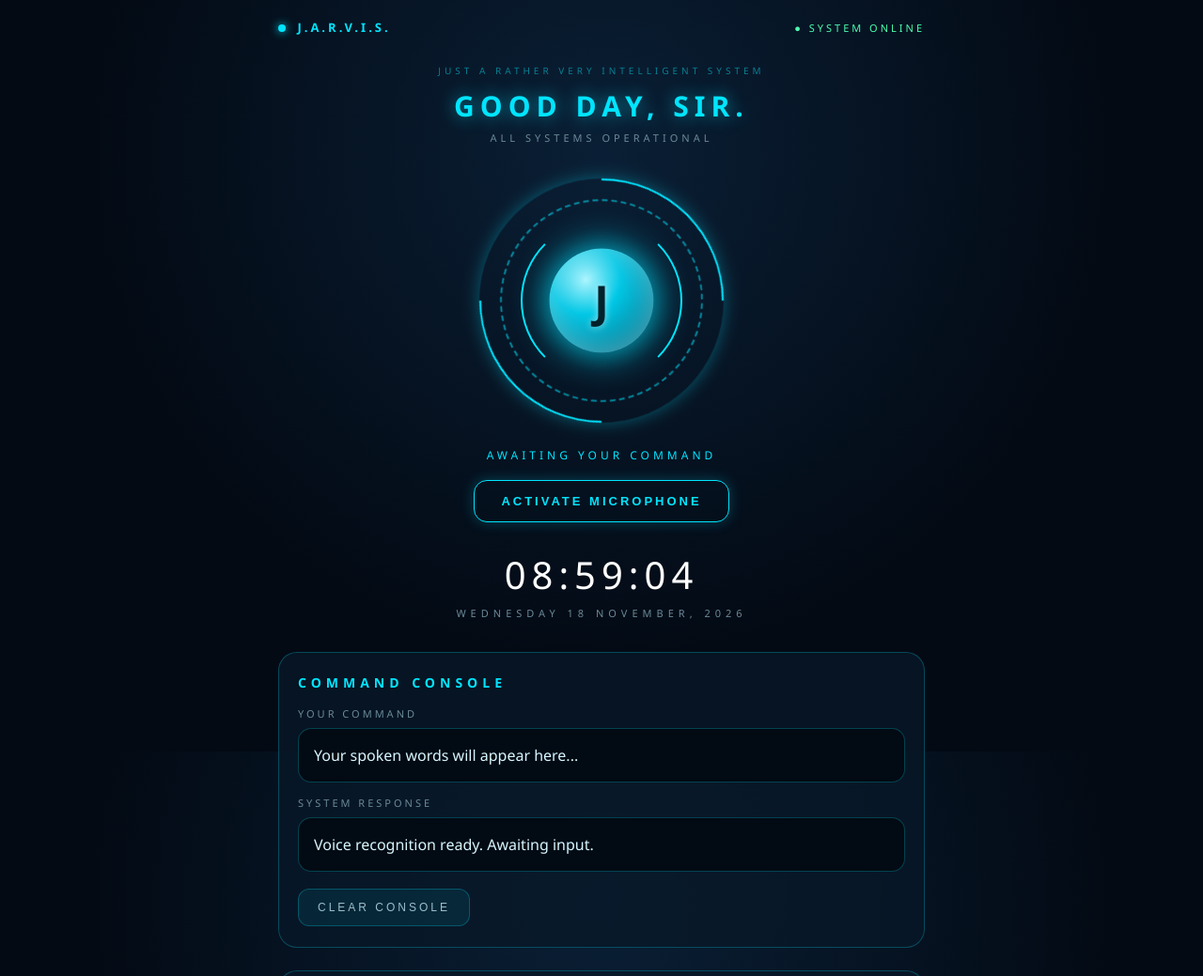
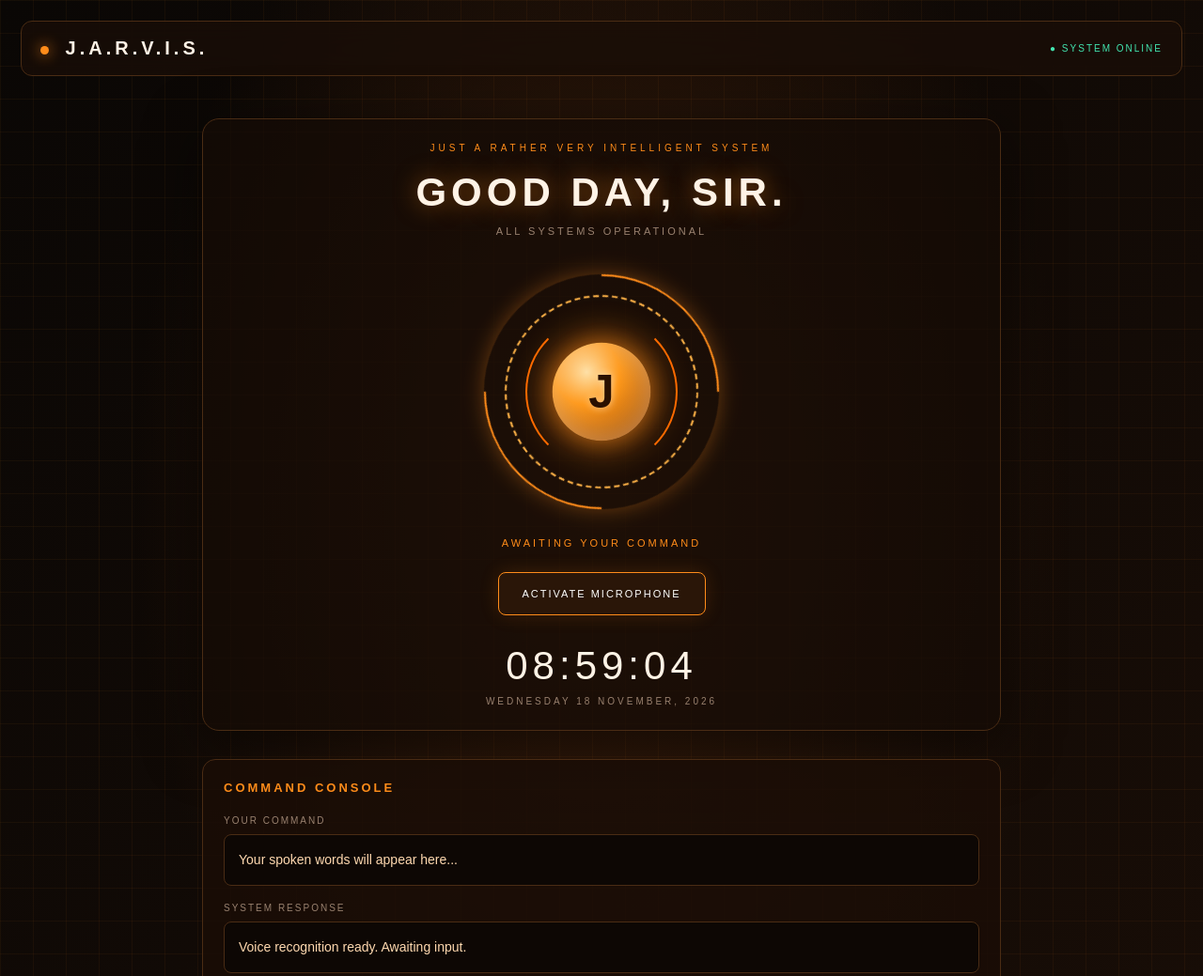
Before and after one commit to zvlrxq-coder/Personal-Jarvis-ai, a plain HTML site: page index.html in a window 1280 px wide. Shown: the top 1039 px of the page at 94% size. Drawn offline with Linux system fonts and the light colour scheme.

Commit message:
Update style.css

```diff
--- a/style.css
+++ b/style.css
@@ -1,158 +1,338 @@
-* { box-sizing: border-box; margin: 0; padding: 0; }
+* {
+  box-sizing: border-box;
+}
 
 :root {
-  --cyan: #00e5ff;
-  --cyan-dim: #0a7f93;
-  --bg: #030a14;
-  --panel: rgba(8, 24, 40, 0.75);
-  --line: rgba(0, 229, 255, 0.25);
+  --bg: #0a0705;
+  --accent: #ff8c1a;
+  --accent-rgb: 255, 140, 26;
+  --accent-2: #ffb347;
+  --accent-3: #ff6a00;
+  --muted: #9a8270;
+  --white: #fff3e6;
+  --line: #4a2c14;
 }
 
 body {
-  background: radial-gradient(circle at 50% 20%, #0a1f35 0%, var(--bg) 60%);
-  background-attachment: fixed;
-  color: #d8f6ff;
-  font-family: "Segoe UI", Roboto, Arial, sans-serif;
-  min-height: 100vh;
+  margin: 0;
+  background: var(--bg);
+  color: var(--white);
+  font-family: Arial, sans-serif;
 }
 
-.dashboard { max-width: 720px; margin: 0 auto; padding: 20px 16px 40px; }
+.dashboard {
+  min-height: 100vh;
+  padding: 22px;
+  background:
+    radial-gradient(ellipse at 50% 35%, #3a1d0a 0%, transparent 55%),
+    linear-gradient(135deg, #0a0705, #1a0e07);
+  position: relative;
+  overflow: hidden;
+}
 
-header { display: flex; justify-content: space-between; align-items: center; font-size: 13px; letter-spacing: 3px; }
-.brand { color: var(--cyan); font-weight: 700; }
-.dot { display: inline-block; width: 8px; height: 8px; border-radius: 50%; background: var(--cyan); box-shadow: 0 0 10px var(--cyan); margin-right: 6px; }
-.status { color: #4dffb0; font-size: 11px; }
+.dashboard::before {
+  content: "";
+  position: absolute;
+  inset: 0;
+  pointer-events: none;
+  background-image:
+    linear-gradient(rgba(var(--accent-rgb), 0.05) 1px, transparent 1px),
+    linear-gradient(90deg, rgba(var(--accent-rgb), 0.05) 1px, transparent 1px);
+  background-size: 35px 35px;
+}
 
-main { text-align: center; padding: 30px 0 10px; }
-.eyebrow { font-size: 10px; letter-spacing: 4px; color: var(--cyan-dim); }
-h1 { margin-top: 10px; font-size: 30px; letter-spacing: 6px; color: var(--cyan); text-shadow: 0 0 18px rgba(0, 229, 255, 0.6); }
-.subtitle { margin-top: 6px; font-size: 11px; letter-spacing: 4px; color: #6b8a99; }
+header {
+  position: relative;
+  display: flex;
+  justify-content: space-between;
+  align-items: center;
+  padding: 17px 20px;
+  background: rgba(26, 14, 7, 0.75);
+  border: 1px solid var(--line);
+  border-radius: 12px;
+  backdrop-filter: blur(15px);
+}
+
+.brand {
+  font-size: 20px;
+  font-weight: bold;
+  letter-spacing: 4px;
+}
+
+.dot {
+  display: inline-block;
+  width: 9px;
+  height: 9px;
+  background: var(--accent);
+  border-radius: 50%;
+  box-shadow: 0 0 15px var(--accent);
+  margin-right: 8px;
+}
+
+.status {
+  color: #43e6b0;
+  font-size: 10px;
+  letter-spacing: 2px;
+}
+
+main {
+  position: relative;
+  max-width: 850px;
+  margin: 45px auto 30px;
+  text-align: center;
+  padding: 25px;
+  border: 1px solid var(--line);
+  border-radius: 18px;
+  background: rgba(20, 11, 6, 0.75);
+  box-shadow: 0 15px 60px rgba(0, 0, 0, 0.55);
+}
+
+.eyebrow {
+  color: var(--accent);
+  font-size: 10px;
+  letter-spacing: 4px;
+}
+
+h1 {
+  font-size: clamp(25px, 5vw, 42px);
+  letter-spacing: 5px;
+  margin: 18px 0 8px;
+  text-shadow: 0 0 25px rgba(var(--accent-rgb), 0.5);
+}
+
+.subtitle {
+  color: var(--muted);
+  font-size: 11px;
+  letter-spacing: 3px;
+}
 
 /* ============ THE ORB ============ */
+
 .orb {
   position: relative;
-  width: 260px; height: 260px;
-  margin: 36px auto 26px;
+  width: 250px;
+  height: 250px;
+  margin: 40px auto 30px;
   cursor: pointer;
   -webkit-tap-highlight-color: transparent;
 }
 
 .ring {
-  position: absolute; inset: 0;
+  position: absolute;
   border-radius: 50%;
   border: 2px solid transparent;
 }
+
 .ring1 {
-  border-top-color: var(--cyan);
-  border-bottom-color: var(--cyan);
-  box-shadow: 0 0 18px rgba(0, 229, 255, 0.35);
+  inset: 0;
+  border-top-color: var(--accent);
+  border-bottom-color: var(--accent);
+  box-shadow: 0 0 22px rgba(var(--accent-rgb), 0.35);
   animation: spin 8s linear infinite;
 }
+
 .ring2 {
   inset: 22px;
-  border: 2px dashed rgba(0, 229, 255, 0.55);
+  border: 2px dashed var(--accent-2);
   animation: spin 14s linear infinite reverse;
 }
+
 .ring3 {
   inset: 44px;
-  border-left-color: var(--cyan);
-  border-right-color: var(--cyan);
+  border-left-color: var(--accent-3);
+  border-right-color: var(--accent-3);
   animation: spin 5s linear infinite;
 }
 
 .glow {
-  position: absolute; inset: 62px;
+  position: absolute;
+  inset: 62px;
   border-radius: 50%;
-  background: radial-gradient(circle, rgba(0, 229, 255, 0.55) 0%, rgba(0, 229, 255, 0) 70%);
+  background: radial-gradient(circle, rgba(var(--accent-rgb), 0.6) 0%, transparent 70%);
   filter: blur(8px);
   animation: pulse 3.5s ease-in-out infinite;
 }
 
 .core {
-  position: absolute; inset: 78px;
+  position: absolute;
+  inset: 76px;
   border-radius: 50%;
-  display: flex; align-items: center; justify-content: center;
-  background: radial-gradient(circle at 35% 30%, #aef6ff 0%, #00c8e6 35%, #035f78 100%);
-  box-shadow: 0 0 40px rgba(0, 229, 255, 0.8), inset 0 0 30px rgba(255, 255, 255, 0.35);
+  display: flex;
+  align-items: center;
+  justify-content: center;
+  background: radial-gradient(circle at 35% 30%, #ffe2a8 0%, #ff9a1a 35%, #8a3a00 100%);
+  box-shadow: 0 0 40px rgba(var(--accent-rgb), 0.85), inset 0 0 30px rgba(255, 255, 255, 0.35);
   animation: pulse 3.5s ease-in-out infinite;
 }
-.core-symbol { font-size: 44px; font-weight: 800; color: #03212b; text-shadow: 0 0 8px rgba(255, 255, 255, 0.6); }
 
-@keyframes spin { to { transform: rotate(360deg); } }
+.core-symbol {
+  font-size: 46px;
+  font-weight: bold;
+  color: #2b1200;
+  text-shadow: 0 0 8px rgba(255, 255, 255, 0.6);
+}
+
+@keyframes spin {
+  to { transform: rotate(360deg); }
+}
+
 @keyframes pulse {
   0%, 100% { transform: scale(1); opacity: 0.9; }
   50% { transform: scale(1.07); opacity: 1; }
 }
 
-/* ---- Modes ---- */
-body[data-mode="listening"] .core,
-body[data-mode="listening"] .glow { animation-duration: 1.1s; }
-body[data-mode="listening"] .ring1 { animation-duration: 4s; }
-body[data-mode="listening"] .core { box-shadow: 0 0 70px rgba(0, 229, 255, 1), inset 0 0 30px rgba(255,255,255,0.5); }
-
-body[data-mode="thinking"] .ring1 { animation-duration: 1.4s; }
-body[data-mode="thinking"] .ring2 { animation-duration: 2.5s; }
-body[data-mode="thinking"] .ring3 { animation-duration: 0.9s; }
-body[data-mode="thinking"] .core { filter: hue-rotate(40deg); }
-
-body[data-mode="speaking"] .core,
-body[data-mode="speaking"] .glow { animation: throb 0.5s ease-in-out infinite; }
 @keyframes throb {
   0%, 100% { transform: scale(0.96); }
   50% { transform: scale(1.14); }
 }
 
-.listening { margin-top: 4px; font-size: 12px; letter-spacing: 4px; color: var(--cyan); }
+/* Orb modes (set by script.js) */
+
+body[data-mode="listening"] .core,
+body[data-mode="listening"] .glow {
+  animation-duration: 1.1s;
+}
+body[data-mode="listening"] .ring1 {
+  animation-duration: 4s;
+}
+body[data-mode="listening"] .core {
+  box-shadow: 0 0 70px var(--accent), inset 0 0 30px rgba(255, 255, 255, 0.5);
+}
+
+body[data-mode="thinking"] .ring1 { animation-duration: 1.4s; }
+body[data-mode="thinking"] .ring2 { animation-duration: 2.5s; }
+body[data-mode="thinking"] .ring3 { animation-duration: 0.9s; }
+body[data-mode="thinking"] .core { filter: brightness(1.3) hue-rotate(-12deg); }
+
+body[data-mode="speaking"] .core,
+body[data-mode="speaking"] .glow {
+  animation: throb 0.5s ease-in-out infinite;
+}
+
+/* ============ REST OF THE UI ============ */
+
+.listening {
+  color: var(--accent);
+  font-size: 11px;
+  letter-spacing: 3px;
+  margin: 25px 0;
+}
+
+button {
+  padding: 16px 25px;
+  border: 1px solid var(--accent);
+  border-radius: 8px;
+  background: #2a1608;
+  color: white;
+  font-size: 11px;
+  letter-spacing: 2px;
+  box-shadow: 0 0 20px rgba(var(--accent-rgb), 0.15);
+  cursor: pointer;
+}
+
+button:active {
+  background: #5a2f0e;
+}
 
 #voiceBtn {
-  margin-top: 18px;
-  padding: 14px 28px;
-  background: transparent;
-  color: var(--cyan);
-  border: 1px solid var(--cyan);
-  border-radius: 14px;
+  min-width: 220px;
+}
+
+#voiceBtn.listening-active {
+  background: #4a2508;
+  border-color: var(--accent-2);
+  color: var(--accent-2);
+  box-shadow: 0 0 25px rgba(var(--accent-rgb), 0.4);
+}
+
+.clock {
+  font-size: 42px;
+  letter-spacing: 5px;
+  margin-top: 30px;
+}
+
+.date {
+  color: var(--muted);
+  font-size: 10px;
   letter-spacing: 3px;
-  font-size: 13px;
-  font-weight: 600;
-  box-shadow: 0 0 14px rgba(0, 229, 255, 0.25);
+  margin-top: 8px;
 }
-#voiceBtn.listening-active { background: var(--cyan); color: #03212b; }
-
-.clock { margin-top: 28px; font-size: 40px; font-weight: 300; letter-spacing: 6px; color: #fff; }
-.date { margin-top: 6px; font-size: 11px; letter-spacing: 5px; color: #6b8a99; }
 
 .panel {
-  margin-top: 24px;
-  padding: 22px 20px;
-  background: var(--panel);
-  border: 1px solid var(--line);
-  border-radius: 20px;
-}
-.panel h3 { color: var(--cyan); letter-spacing: 5px; font-size: 14px; margin-bottom: 16px; }
-
-.message-label { font-size: 11px; letter-spacing: 3px; color: #6b8a99; margin: 14px 0 8px; }
-.message {
-  padding: 16px;
-  background: rgba(2, 8, 16, 0.8);
+  position: relative;
+  max-width: 850px;
+  margin: 20px auto;
+  padding: 22px;
   border: 1px solid var(--line);
   border-radius: 14px;
-  font-size: 16px;
-  line-height: 1.5;
-  min-height: 56px;
+  background: rgba(26, 14, 7, 0.85);
+}
+
+.panel h3 {
+  color: var(--accent);
+  font-size: 13px;
+  letter-spacing: 3px;
+  margin: 0 0 22px;
+}
+
+.message-label {
+  color: var(--muted);
+  font-size: 10px;
+  letter-spacing: 2px;
+  margin: 18px 0 9px;
+}
+
+.message {
+  min-height: 55px;
+  padding: 15px;
+  border: 1px solid var(--line);
+  border-radius: 8px;
+  background: #0d0704;
+  color: #ffd9b0;
+  font-size: 14px;
+  line-height: 1.6;
+  overflow-wrap: anywhere;
 }
 
 .clear-button {
-  margin-top: 18px;
-  padding: 12px 20px;
-  background: rgba(0, 229, 255, 0.08);
-  color: #9bbfcc;
-  border: 1px solid var(--line);
-  border-radius: 12px;
-  letter-spacing: 3px;
-  font-size: 12px;
+  margin-top: 20px;
+  padding: 12px 18px;
+  font-size: 10px;
+  border-color: #6b4a30;
+  color: #c4a68c;
+  box-shadow: none;
 }
 
-.metric { display: flex; justify-content: space-between; padding: 14px 4px; border-bottom: 1px solid var(--line); font-size: 14px; }
-.green { color: #4dffb0; }
+.metric {
+  display: flex;
+  justify-content: space-between;
+  padding: 15px 5px;
+  border-bottom: 1px solid var(--line);
+  font-size: 11px;
+}
 
-footer { margin-top: 36px; text-align: center; font-size: 10px; letter-spacing: 4px; line-height: 2; color: #4b6573; }
+.green {
+  color: #43e6b0;
+}
+
+footer {
+  position: relative;
+  text-align: center;
+  color: var(--muted);
+  font-size: 9px;
+  letter-spacing: 2px;
+  line-height: 2;
+  padding: 20px;
+}
+
+@media (max-width: 600px) {
+  .dashboard { padding: 12px; }
+  main { margin-top: 22px; padding: 20px 10px; }
+  header { padding: 14px 10px; }
+  .brand { font-size: 15px; }
+  .orb { width: 220px; height: 220px; }
+  .ring2 { inset: 18px; }
+  .ring3 { inset: 38px; }
+  .glow { inset: 54px; }
+  .core { inset: 66px; }
+}
```
